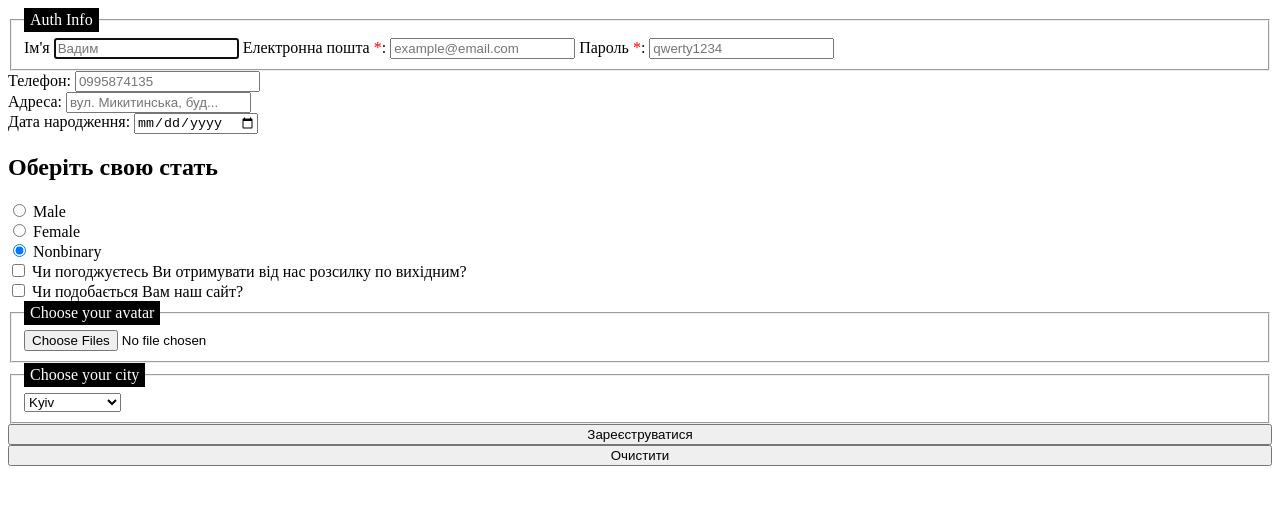
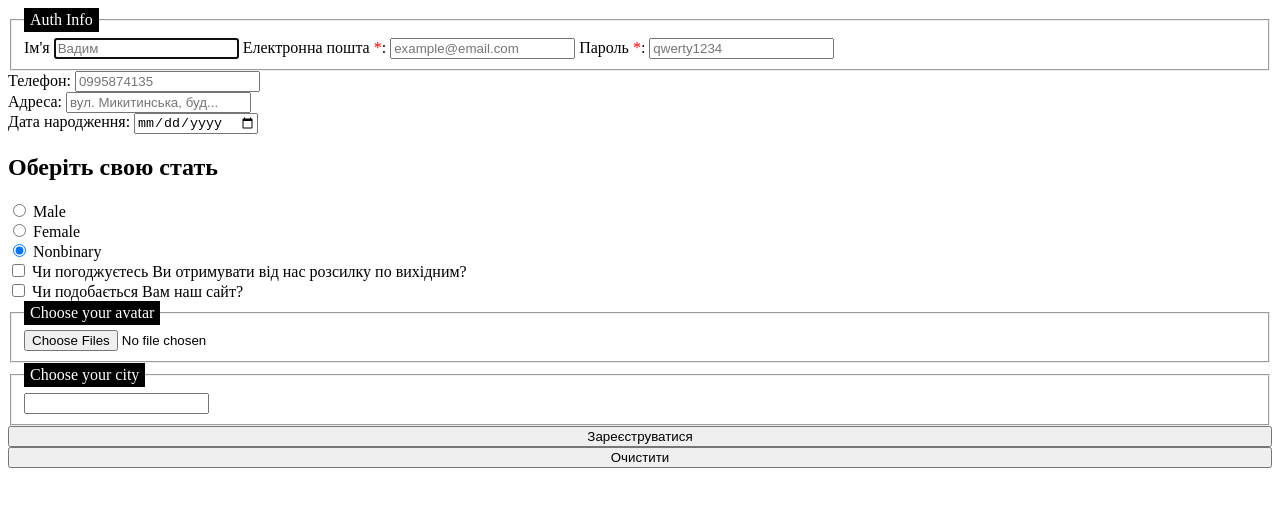
Before and after one commit to ONL-JS-FE2023-1/js-fm-2023-1, a plain HTML site: page index.html in a window 1280 px wide. Drawn offline with Linux system fonts and the light colour scheme.

Commit message:
Form: Datalist

```diff
--- a/index.html
+++ b/index.html
@@ -80,15 +80,16 @@
 
         <fieldset>
             <legend>Choose your city</legend>
-            <select name="city">
+            <input type="text" name="city" list="city-list">
+
+            <datalist id="city-list">
                 <option value="Kyiv">Kyiv</option>
-                <optgroup label="Dnipropetrovska obl.">
-                    <option value="Dnipro">Dnipro</option>
-                    <option value="Kryvyi-Rig">Kryvyi Rig</option>
-                    <option value="Pavlograd">Pavlograd</option>
-                </optgroup>
+                <option value="Dnipro">Dnipro</option>
+                <option value="Kryvyi-Rig">Kryvyi Rig</option>
+                <option value="Pavlograd">Pavlograd</option>
                 <option value="Kharkiv">Kharkiv</option>
-            </select>
+            </datalist>
+
         </fieldset>
 
         <button type="submit">Зареєструватися</button>
```
